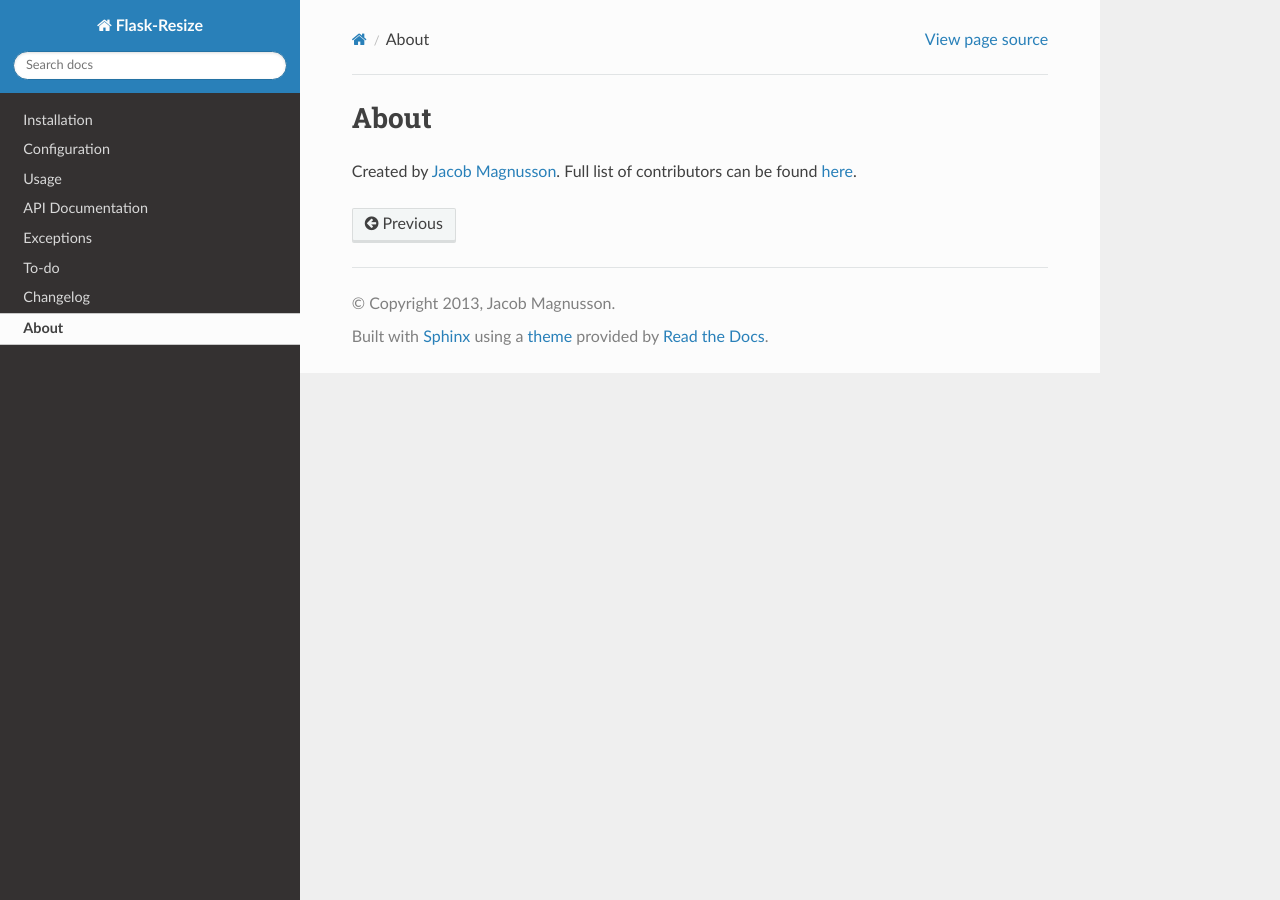
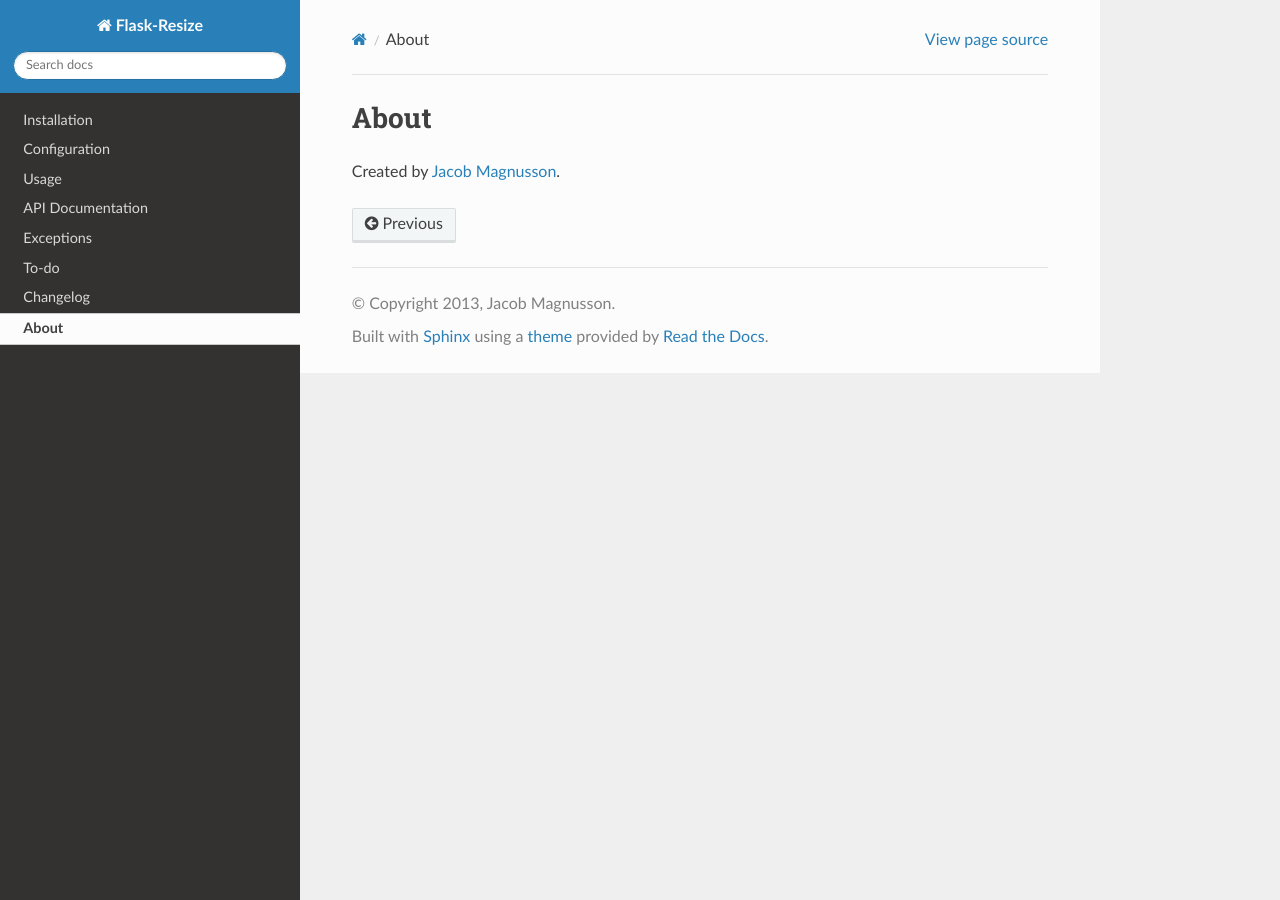
Before and after one commit to jacobsvante/Flask-Resize, a Sphinx documentation site: the page built from docs/about.rst, in a window 1280 px wide. Built offline with Sphinx 7.4.7 and the Read the Docs theme 2.0.0, drawn with Linux system fonts in a browser that asks for light colours; the version number could not be read and is left out.

Commit message:
Update about.rst

```diff
--- a/docs/about.rst
+++ b/docs/about.rst
@@ -2,4 +2,3 @@ About
 =====
 
 Created by `Jacob Magnusson <https://twitter.com/jacobsvante_>`__.
-Full list of contributors can be found `here <https://github.com/jmagnusson/Flask-Resize/blob/master/CONTRIBUTORS.md>`__.
```
